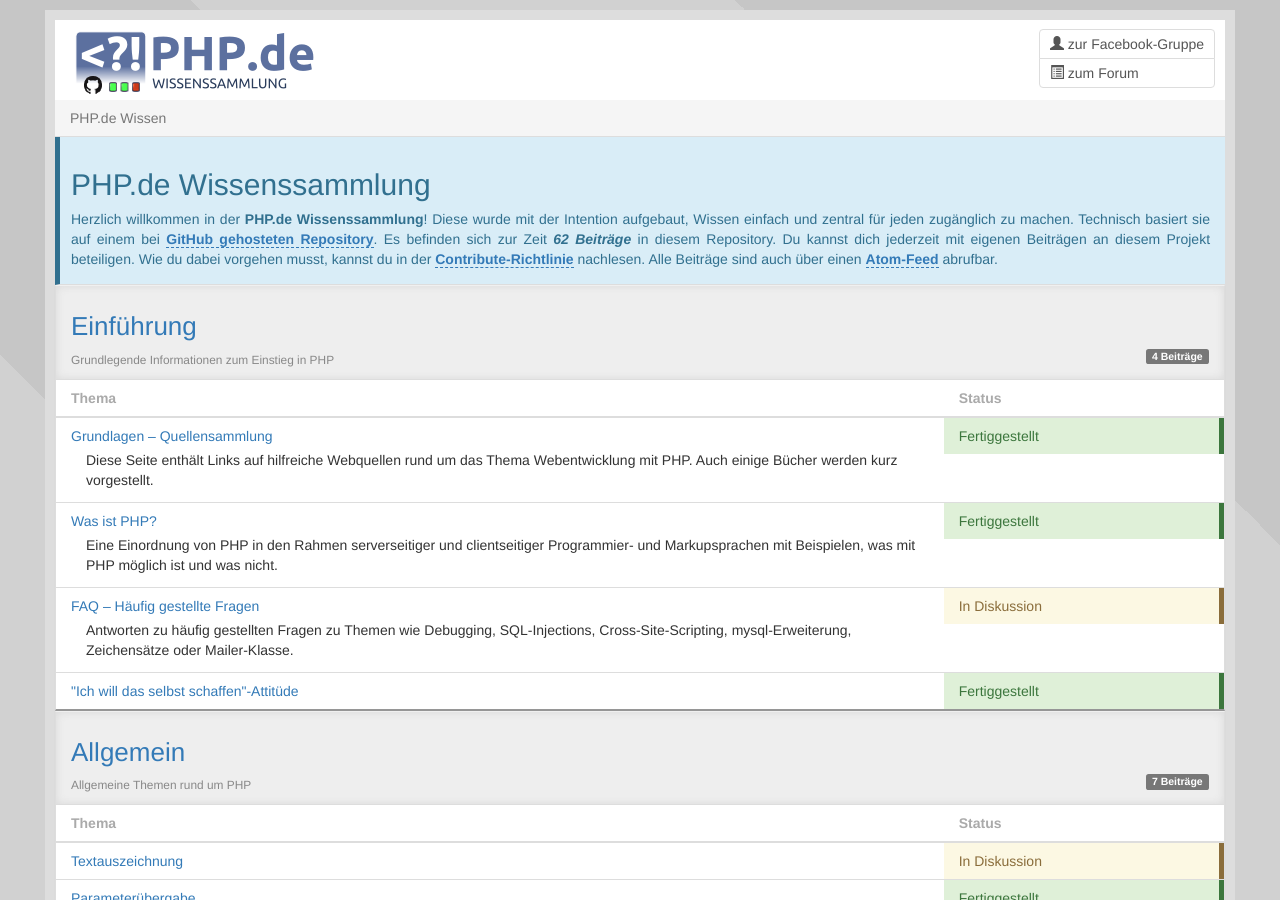
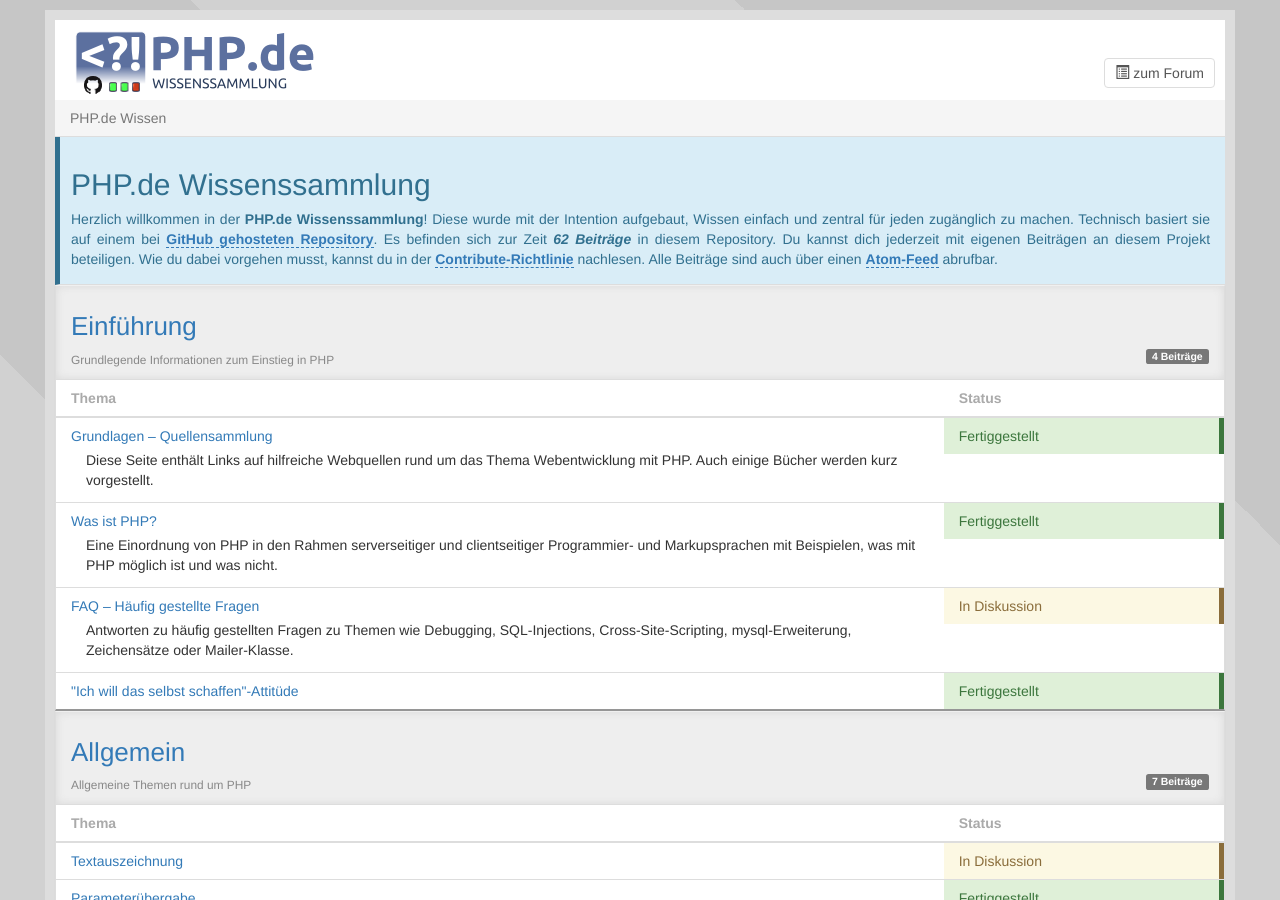
Before and after one commit to php-de/php-de.github.io, a Jekyll site: the page built from index.md, in a window 1280 px wide and 900 px high. Built offline with Jekyll 4.4.1, drawn with Linux system fonts in a browser that asks for light colours; nearby versions of some CDN libraries.

Commit message:
Layout: Entferne Link zu Facebook
Der Link kann gern auf einer allgemeinen Seite mit Links zu Foren und dergleichen auftauchen, aber an einer so prominenten Stelle hatte er nie was verloren.

```diff
--- a/_layouts/default.html
+++ b/_layouts/default.html
@@ -28,9 +28,6 @@
 
                 <div style="position:absolute; bottom:12px; right:10px;">
                     <div class="list-group" style="padding:0px 15px; margin-bottom:0; padding-right:0px;">
-                        <a class="list-group-item" href="https://www.facebook.com/groups/133593673518416/" style="padding:4px 10px;">
-                            <span class="glyphicon glyphicon-user"></span><span style="hidden-xs hidden-sm"> zur Facebook-Gruppe</span>
-                        </a>
                         <a class="list-group-item" href="https://www.php.de" style="padding:4px 10px;">
                             <span class="glyphicon glyphicon-list-alt"></span><span style="hidden-xs hidden-sm"> zum Forum</span>
                         </a>
```
